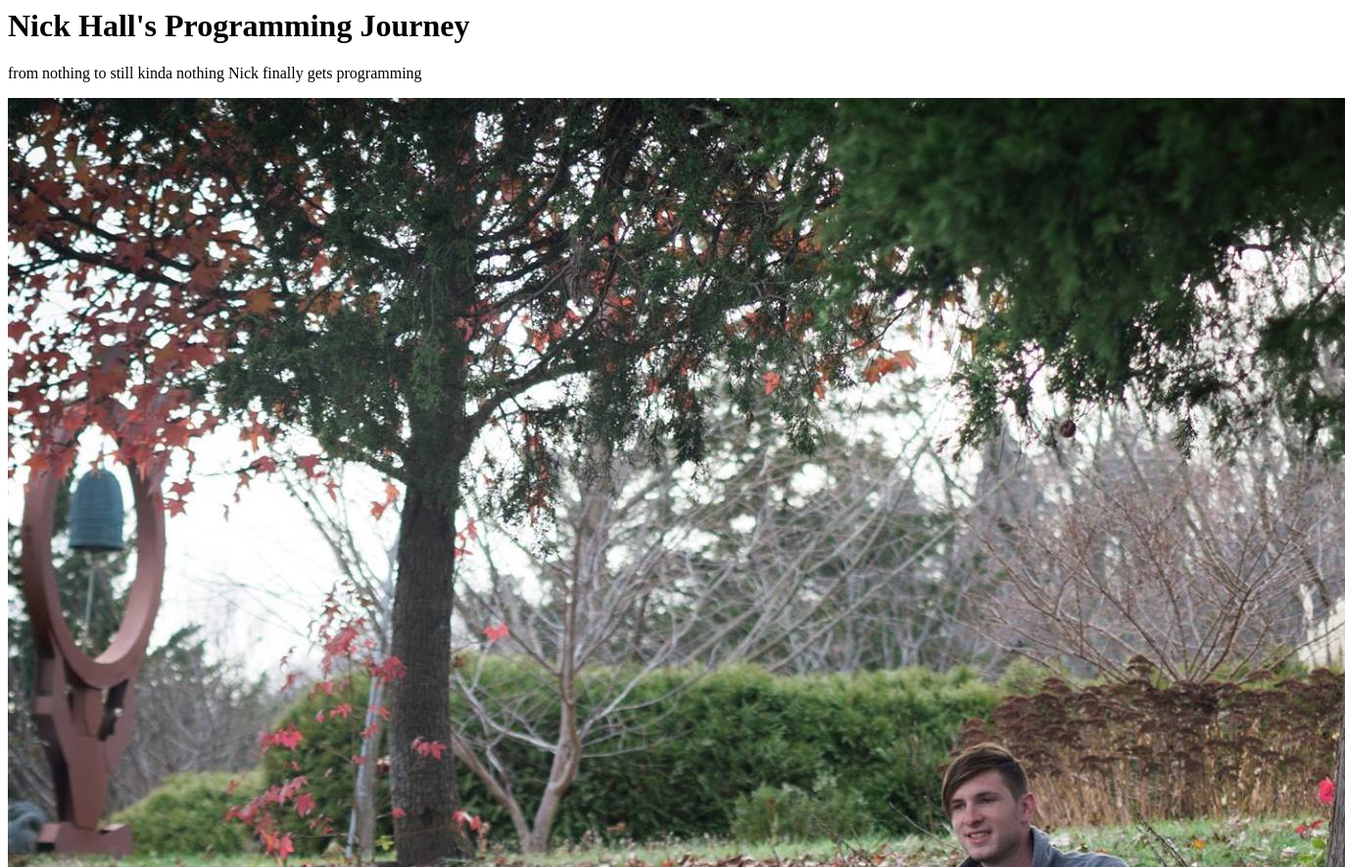
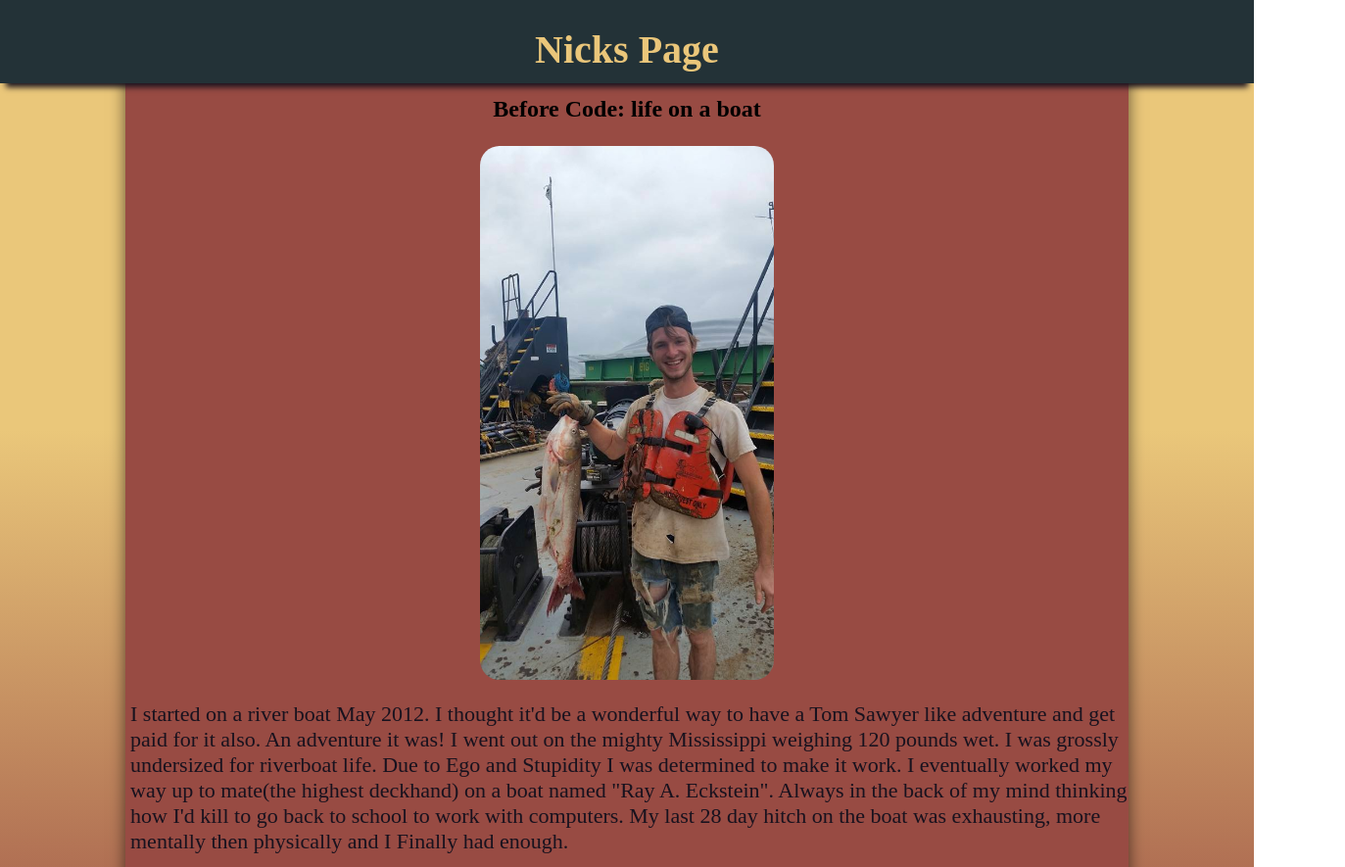
Before and after one commit to Nicholas-Hall/html-me-something, a plain HTML site: page index.html in a window 1280 px wide. Shown: the top 885 px of the page at 98% size, 1373 px wide, since content can reach past the window. Drawn offline with Linux system fonts and the light colour scheme.

Commit message:
Css added for stylez

```diff
--- a/index.html
+++ b/index.html
@@ -1,20 +1,21 @@
 <html>
 
 <head>
-    <title>
-        Nick's Journey Page
-    </title>
+    <title>Nick's Journey Page</title>
+
+    <link rel="stylesheet" href="styles.css">
 </head>
 
 <body>
+    <header>
+        <h1 id="logo">Nicks Page</h1>
+    </header>
     <main>
         <h1>Nick Hall's Programming Journey</h1>
-        <p>from nothing to still kinda nothing Nick finally gets programming</p>
-        <img src="images/nick-on-bench.jpg" alt="Nick on a Bench"/>
-
+        <h2>from nothing to still kinda nothing Nick finally gets programming</h2>
         <article>
             <h3>Before Code: life on a boat</h3>
-            <img src="images/nick-carp.jpg" alt="nick holding a carp on a riverboat"/>
+            <img class="circular--square" src="images/nick-carp.jpg" alt="nick holding a carp on a riverboat"/>
             <p>I started on a river boat May 2012. I thought it'd be a wonderful
                 way to have a Tom Sawyer like adventure and get paid for it also.
                 An adventure it was! I went out on the mighty Mississippi weighing 120
@@ -24,7 +25,7 @@
                 more mentally then physically and I Finally had enough.</p>
 
             <h3>CS50x comes to those who are fed up</h3>
-            <img src="images/cs50x.png" alt="cs50 facebook logo"/>
+            <img class="circular--square" src="images/cs50x.png" alt="cs50 facebook logo"/>
             <p>Searching for ways off the boat, I came across LaunchCode&reg;. Willing to help self learners get a job in tech.
             LaunchCode was at the time taking applications for a program called LC101 starting in a few months. I wasnt't satisfied with waiting a few months,
             I sought something more instant gratification like. I found CS50x! I quit the boat and started hammering away at CS50x.</p>
--- /dev/null
+++ b/styles.css
@@ -0,0 +1,68 @@
+body {
+	width: 100%;
+	margin: 0 auto;
+    background: rgba(234,199,122,1);
+    background: -moz-linear-gradient(top, rgba(234,199,122,1) 0%, rgba(234,199,122,1) 31%, rgba(152,75,67,1) 76%, rgba(152,75,67,1) 100%);
+    background: -webkit-gradient(left top, left bottom, color-stop(0%, rgba(234,199,122,1)), color-stop(31%, rgba(234,199,122,1)), color-stop(76%, rgba(152,75,67,1)), color-stop(100%, rgba(152,75,67,1)));
+    background: -webkit-linear-gradient(top, rgba(234,199,122,1) 0%, rgba(234,199,122,1) 31%, rgba(152,75,67,1) 76%, rgba(152,75,67,1) 100%);
+    background: -o-linear-gradient(top, rgba(234,199,122,1) 0%, rgba(234,199,122,1) 31%, rgba(152,75,67,1) 76%, rgba(152,75,67,1) 100%);
+    background: -ms-linear-gradient(top, rgba(234,199,122,1) 0%, rgba(234,199,122,1) 31%, rgba(152,75,67,1) 76%, rgba(152,75,67,1) 100%);
+    background: linear-gradient(to bottom, rgba(234,199,122,1) 0%, rgba(234,199,122,1) 31%, rgba(152,75,67,1) 76%, rgba(152,75,67,1) 100%);
+    filter: progid:DXImageTransform.Microsoft.gradient( startColorstr='#eac77a', endColorstr='#984b43', GradientType=0 );
+}
+
+header {
+    height: 85px;
+    background:#233237;
+    margin:0px auto;
+    width: 100%;
+    position:fixed;
+    background-color: #233237;
+    -webkit-box-shadow: 0 10px 6px -6px #18121E;
+    -moz-box-shadow: 0 10px 6px -6px #18121E;
+    box-shadow: 0 10px 6px -6px #18121E;
+}
+
+main {
+    max-width: 80%;
+    min-width: 40%;
+    background-color: #984B43;
+    margin-left: auto ;
+    margin-right: auto ;
+    -webkit-box-shadow:0 15 10px rgba(0, 0, 0, 0.6);
+	-moz-box-shadow:0 15 10px rgba(0, 0, 0, 0.6);
+	box-shadow:0 0 15px rgba(0, 0, 0, 0.6);
+}
+
+img {
+    display: block;
+    margin-left: auto;
+    margin-right: auto
+}
+.circular--square {
+  border:1px solid #;
+  -webkit-border-radius: 20px;
+  -moz-border-radius: 20px;
+  border-radius: 20px;
+  max-width: 300px;
+  max-height: auto;
+}
+
+#logo {
+    font-size: 40;
+    color: #EAC67A;
+}
+
+h1,h2,h3 {
+    font-size: 24;
+    text-align: center;
+}
+
+p {
+    padding-left: 5px;
+    padding right:5px;
+    padding-bottom: 10px;
+    color: #18121E;
+    font-size: 22;
+    font-weight:100;
+}
```
